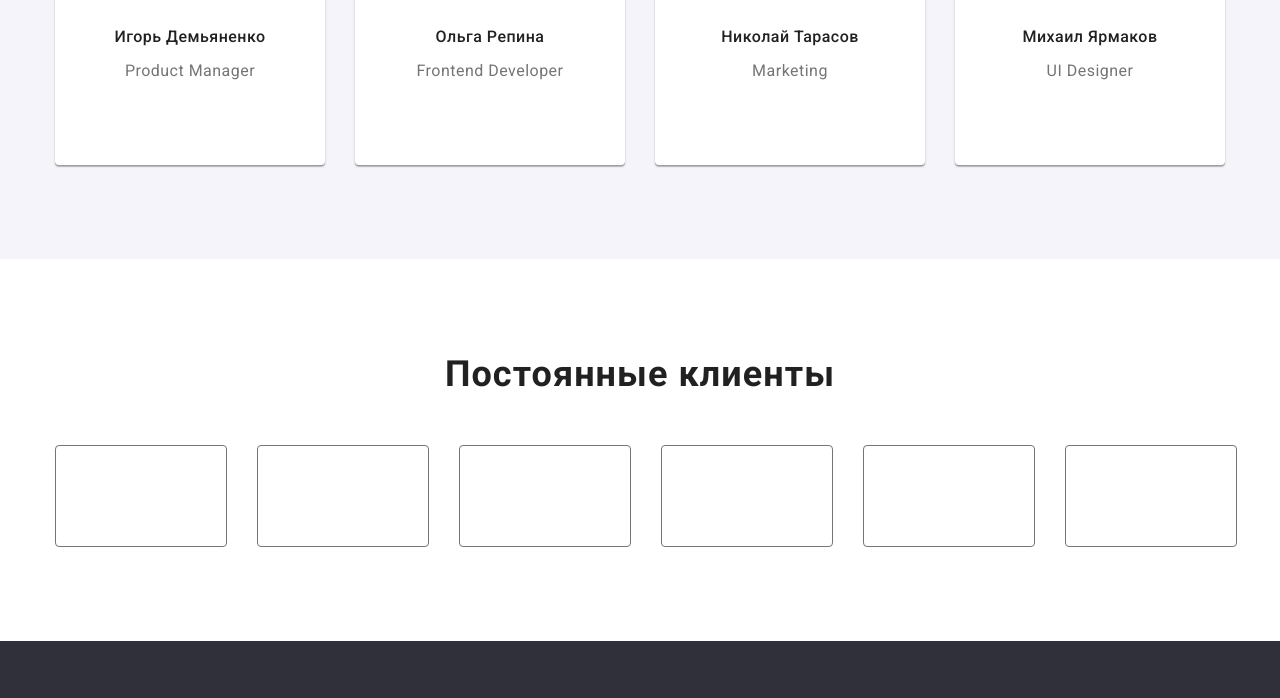
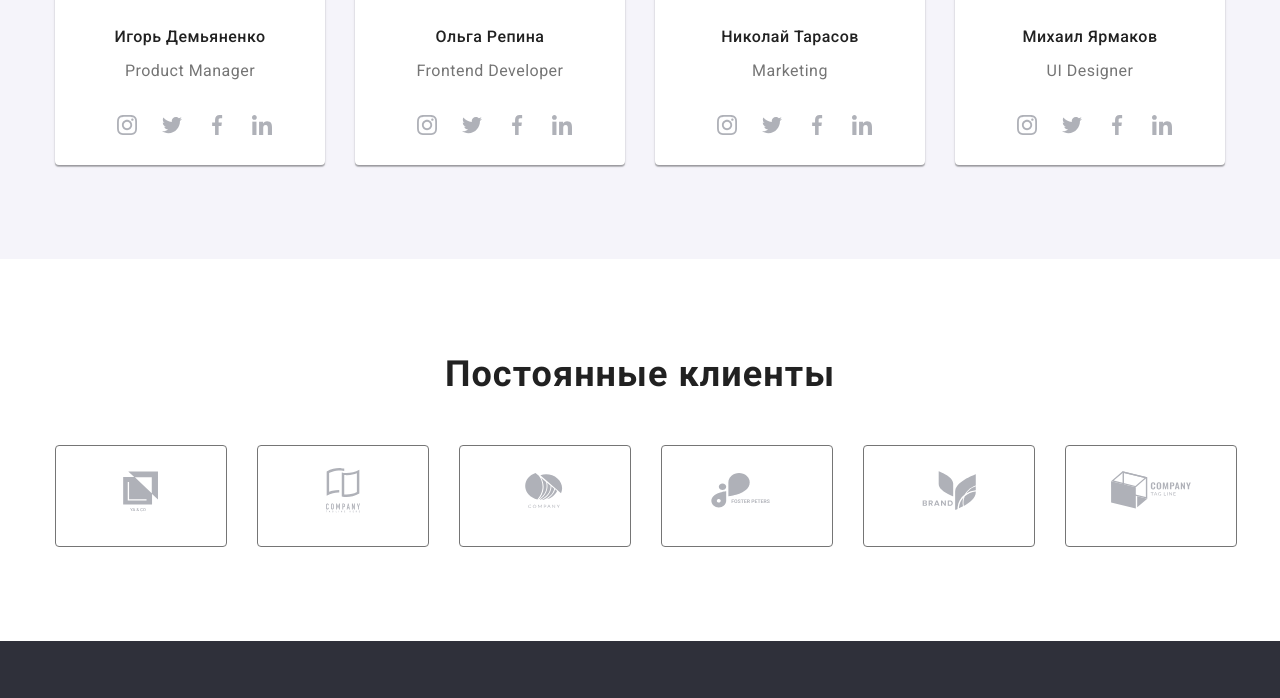
Before and after one commit to atayanvr/goit-markup-hw-04, a plain HTML site: page index.html in a window 1280 px wide. Shown: the part 2052-2750 px from the top of the page. Drawn offline with nearby package versions, Linux system fonts and the light colour scheme; the site is published under a folder, as on GitHub Pages, so addresses that start at the root find nothing.

Commit message:
исправлены пути к ссылкам

```diff
--- a/index.html
+++ b/index.html
@@ -25,7 +25,7 @@
 
       <a class="contact-link" href="mailto:info@example.com">
          <svg class="icon-contact" width="16px" height="16px">
-         <use href="/images/icons.svg#icon-envelope">
+         <use href="./images/icons.svg#icon-envelope">
          </use>
       </svg>info@example.com</a>
 
@@ -34,7 +34,7 @@
 
       <a class="contact-link" href="tel:+380991111111">
          <svg class="icon-contact" width="16px" height="16px">
-         <use href="/images/icons.svg#icon-vector"></use>
+         <use href="./images/icons.svg#icon-vector"></use>
       </svg>
       +38 099 111 11 11
    </a>
@@ -62,7 +62,7 @@
          <li>
             <div class="icon-work">
             <svg width="65" height="70">
-               <use href="/images/icons.svg#icon-antenna">hgfhfh</use>
+               <use href="./images/icons.svg#icon-antenna">hgfhfh</use>
             </svg>
             </div>
             <h3 class="section-title">Внимание к деталям</h3>
@@ -71,7 +71,7 @@
       <li>
          <div class="icon-work">
          <svg width="67" height="70">
-            <use href="/images/icons.svg#icon-clock">hgfhfh</use>
+            <use href="./images/icons.svg#icon-clock">hgfhfh</use>
          </svg>
       </div>
          <h3 class="section-title">Пунктуальность</h3>
@@ -80,7 +80,7 @@
    <li>
       <div class="icon-work">
       <svg width="70" height="54">
-         <use href="/images/icons.svg#icon-diagram">hgfhfh</use>
+         <use href="./images/icons.svg#icon-diagram">hgfhfh</use>
       </svg>
    </div>
         <h3 class="section-title">Планирование</h3>
@@ -89,7 +89,7 @@
   <li>
    <div class="icon-work">
    <svg width="70" height="60">
-      <use href="/images/icons.svg#icon-astronaut">hgfhfh</use>
+      <use href="./images/icons.svg#icon-astronaut">hgfhfh</use>
    </svg>
 </div>
        <h3 class="section-title">Современные технологии</h3>
@@ -140,28 +140,28 @@
                <li class="social-list">
                   <a class="team-link" href="#">
                   <svg class="icon-team">
-                     <use href="/images/icons.svg#icon-instagram"></use>
+                     <use href="./images/icons.svg#icon-instagram"></use>
                   </svg>
                </a>
                </li>
                <li class="social-list">
                   <a class="team-link" href="#">
                   <svg class="icon-team">
-                     <use href="/images/icons.svg#icon-twitter-1"></use>
+                     <use href="./images/icons.svg#icon-twitter-1"></use>
                   </svg>
                   </a>
                </li>
                <li class="social-list">
                   <a class="team-link" href="#">
                   <svg class="icon-team">
-                     <use href="/images/icons.svg#icon-facebook"></use>
+                     <use href="./images/icons.svg#icon-facebook"></use>
                   </svg>
                   </a>
                </li>
                <li class="social-list">
                   <a class="team-link" href="#">
                   <svg class="icon-team">
-                     <use href="/images/icons.svg#icon-linkedin"></use>
+                     <use href="./images/icons.svg#icon-linkedin"></use>
                   </svg>
                   </a>
                </li>
@@ -179,28 +179,28 @@
             <li class="social-list">
                <a class="team-link" href="#">
                <svg class="icon-team">
-                  <use href="/images/icons.svg#icon-instagram"></use>
+                  <use href="./images/icons.svg#icon-instagram"></use>
                </svg>
             </a>
             </li>
             <li class="social-list">
                <a class="team-link" href="#">
                <svg class="icon-team">
-                  <use href="/images/icons.svg#icon-twitter-1"></use>
+                  <use href="./images/icons.svg#icon-twitter-1"></use>
                </svg>
                </a>
             </li>
             <li class="social-list">
                <a class="team-link" href="#">
                <svg class="icon-team">
-                  <use href="/images/icons.svg#icon-facebook"></use>
+                  <use href="./images/icons.svg#icon-facebook"></use>
                </svg>
                </a>
             </li>
             <li class="social-list">
                <a class="team-link" href="#">
                <svg class="icon-team">
-                  <use href="/images/icons.svg#icon-linkedin"></use>
+                  <use href="./images/icons.svg#icon-linkedin"></use>
                </svg>
                </a>
             </li>
@@ -218,28 +218,28 @@
             <li class="social-list">
                <a class="team-link" href="#">
                <svg class="icon-team">
-                  <use href="/images/icons.svg#icon-instagram"></use>
+                  <use href="./images/icons.svg#icon-instagram"></use>
                </svg>
             </a>
             </li>
             <li class="social-list">
                <a class="team-link" href="#">
                <svg class="icon-team">
-                  <use href="/images/icons.svg#icon-twitter-1"></use>
+                  <use href="./images/icons.svg#icon-twitter-1"></use>
                </svg>
                </a>
             </li>
             <li class="social-list">
                <a class="team-link" href="#">
                <svg class="icon-team">
-                  <use href="/images/icons.svg#icon-facebook"></use>
+                  <use href="./images/icons.svg#icon-facebook"></use>
                </svg>
                </a>
             </li>
             <li class="social-list">
                <a class="team-link" href="#">
                <svg class="icon-team">
-                  <use href="/images/icons.svg#icon-linkedin"></use>
+                  <use href="./images/icons.svg#icon-linkedin"></use>
                </svg>
                </a>
             </li>
@@ -257,28 +257,28 @@
             <li class="social-list">
                <a class="team-link" href="#">
                <svg class="icon-team">
-                  <use href="/images/icons.svg#icon-instagram"></use>
+                  <use href="./images/icons.svg#icon-instagram"></use>
                </svg>
             </a>
             </li>
             <li class="social-list">
                <a class="team-link" href="#">
                <svg class="icon-team">
-                  <use href="/images/icons.svg#icon-twitter-1"></use>
+                  <use href="./images/icons.svg#icon-twitter-1"></use>
                </svg>
                </a>
             </li>
             <li class="social-list">
                <a class="team-link" href="#">
                <svg class="icon-team">
-                  <use href="/images/icons.svg#icon-facebook"></use>
+                  <use href="./images/icons.svg#icon-facebook"></use>
                </svg>
                </a>
             </li>
             <li class="social-list">
                <a class="team-link" href="#">
                <svg class="icon-team">
-                  <use href="/images/icons.svg#icon-linkedin"></use>
+                  <use href="./images/icons.svg#icon-linkedin"></use>
                </svg>
                </a>
             </li>
@@ -300,7 +300,7 @@
             <li class="clients-item">
                <a href="#">
                   <svg class="icon-clients" >
-                  <use href="/images/icons.svg#icon-logo">
+                  <use href="./images/icons.svg#icon-logo">
                   </use>
                </svg>
             </a>
@@ -308,7 +308,7 @@
             <li class="clients-item">
                <a href="#">
                   <svg class="icon-clients">
-                  <use href="/images/icons.svg#icon-logo-1">
+                  <use href="./images/icons.svg#icon-logo-1">
                   </use>
                </svg>
             </a>
@@ -316,7 +316,7 @@
             <li class="clients-item">
                <a href="#">
                   <svg class="icon-clients">
-                  <use href="/images/icons.svg#icon-logo-2">
+                  <use href="./images/icons.svg#icon-logo-2">
                   </use>
                </svg>
             </a>
@@ -324,7 +324,7 @@
             <li class="clients-item">
                <a href="#">
                   <svg class="icon-clients">
-                  <use href="/images/icons.svg#icon-logo-3">
+                  <use href="./images/icons.svg#icon-logo-3">
                   </use>
                </svg>
             </a>
@@ -332,7 +332,7 @@
             <li class="clients-item">
                <a href="#">
                   <svg class="icon-clients">
-                  <use href="/images/icons.svg#icon-logo-4">
+                  <use href="./images/icons.svg#icon-logo-4">
                   </use>
                </svg>
             </a>
@@ -340,7 +340,7 @@
             <li class="clients-item">
                <a href="#">
                   <svg class="icon-clients">
-                  <use href="/images/icons.svg#icon-logo-5">
+                  <use href="./images/icons.svg#icon-logo-5">
                   </use>
                </svg>
             </a>
@@ -374,7 +374,7 @@
       <li class="social-footer-list">
          <a class="social-footer-link" href="#">
          <svg class="icon-footer" width="20" height="20">
-            <use href="/images/icons.svg#icon-instagram"></use>
+            <use href="./images/icons.svg#icon-instagram"></use>
          </svg>
       </a>
 
@@ -382,7 +382,7 @@
       <li class="social-footer-list">
          <a class="social-footer-link" href="#">
          <svg class="icon-footer" width="20" height="20">
-            <use href="/images/icons.svg#icon-twitter-1"></use>
+            <use href="./images/icons.svg#icon-twitter-1"></use>
          </svg>
          </a>
       </li>
@@ -390,7 +390,7 @@
       <li class="social-footer-list">
          <a class="social-footer-link" href="#">
          <svg class="icon-footer" width="20" height="20">
-            <use href="/images/icons.svg#icon-facebook"></use>
+            <use href="./images/icons.svg#icon-facebook"></use>
          </svg>
          </a>
       </li>
@@ -398,7 +398,7 @@
       <li class="social-footer-list">
          <a class="social-footer-link" href="#">
          <svg class="icon-footer" width="20" height="20">
-            <use href="/images/icons.svg#icon-linkedin"></use>
+            <use href="./images/icons.svg#icon-linkedin"></use>
          </svg>
          </a>
       </li>
```
Also changed, not shown: portfolio.html (+6 -6 lines).
